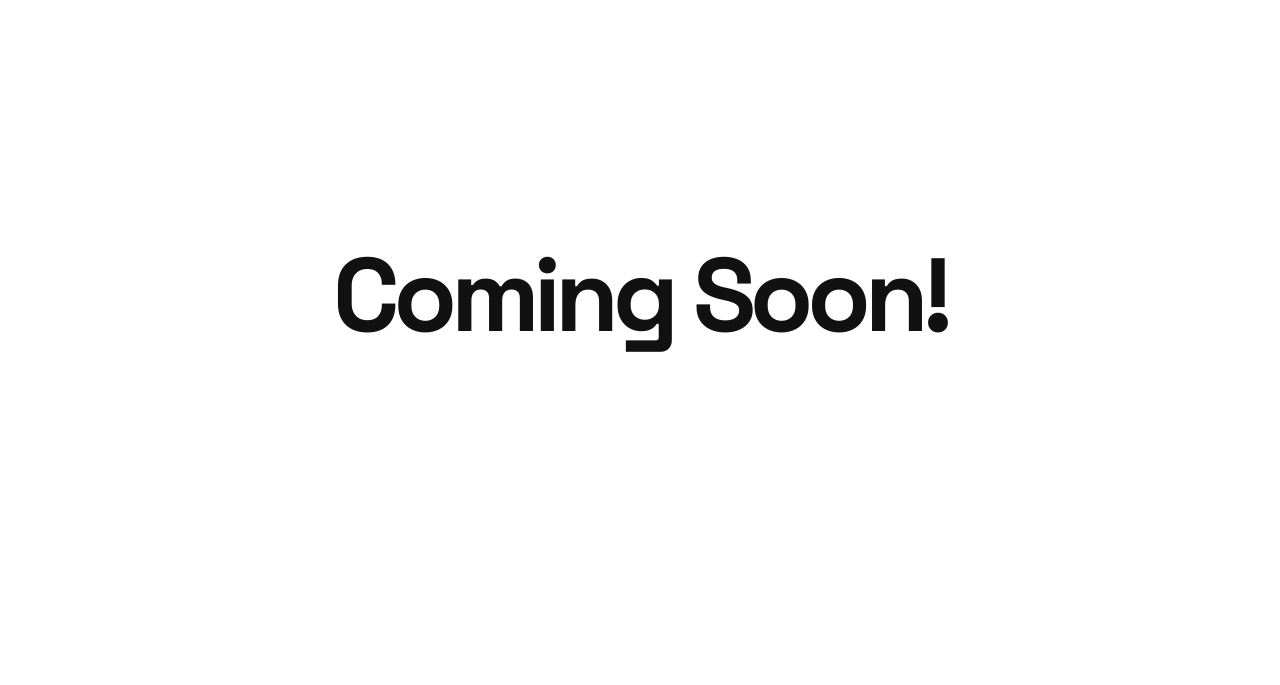
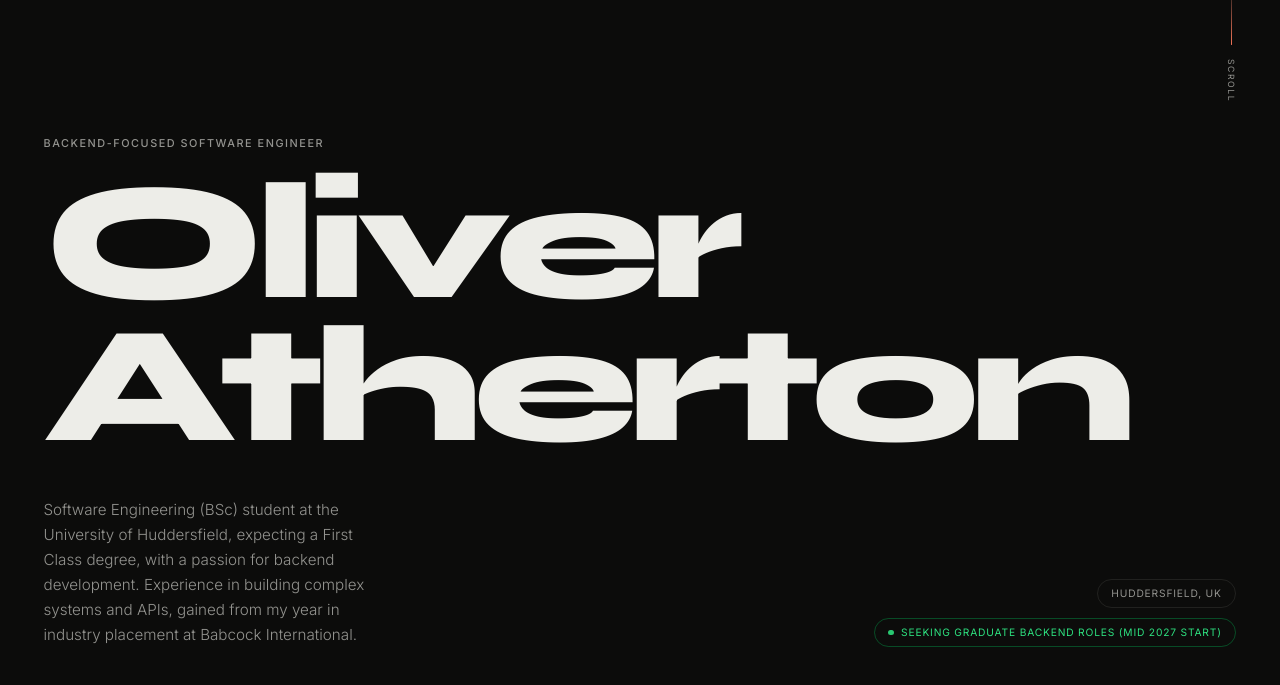
Before and after one commit to oliverhatherton/portfolio, a React (Vite) app: page / in a window 1280 px wide. Shown: the part 105-790 px from the top of the page. Built offline with nearby package versions, Linux system fonts and the light colour scheme.

Commit message:
feat: landing page done

```diff
--- a/index.html
+++ b/index.html
@@ -4,7 +4,7 @@
     <meta charset="UTF-8" />
     <link rel="icon" href="/favicon.ico" />
     <meta name="viewport" content="width=device-width, initial-scale=1.0" />
-    <title>portfolio-site</title>
+    <title>Oliver Atherton Portfolio</title>
   </head>
   <body>
     <div id="root"></div>
--- a/src/App.jsx
+++ b/src/App.jsx
@@ -1,9 +1,7 @@
+import Hero from "./components/hero";
+
 function App() {
-  return (
-    <main className="coming-soon">
-      <h1>Coming Soon!</h1>
-    </main>
-  );
+  return <Hero />;
 }
 
 export default App;
--- /dev/null
+++ b/src/components/hero/hero.css
@@ -0,0 +1,178 @@
+.hero-section {
+  --page-section-padding: 0 clamp(1.2rem, 3.4vw, 2.75rem);
+  --page-section-content-width: 110rem;
+}
+
+.hero-shell {
+  min-height: 100svh;
+  position: relative;
+  display: flex;
+  flex-direction: column;
+  justify-content: flex-end;
+  padding: clamp(7rem, 10vw, 9rem) 0
+    max(3rem, calc(3rem + env(safe-area-inset-bottom)));
+}
+
+.hero-eyebrow {
+  color: var(--muted);
+  font-size: 0.68rem;
+  font-weight: 500;
+  letter-spacing: 0.14em;
+  text-transform: uppercase;
+  margin-bottom: 1.35rem;
+}
+
+.hero-title {
+  margin: 0;
+  color: var(--fg);
+  font-family: "Syne", sans-serif;
+  font-size: clamp(4.2rem, 13vw, 11rem);
+  font-weight: 800;
+  line-height: 0.86;
+  letter-spacing: -0.055em;
+}
+
+.hero-title-line {
+  display: block;
+}
+
+.hero-bottom {
+  margin-top: clamp(1.6rem, 3vw, 2.8rem);
+  display: flex;
+  justify-content: space-between;
+  align-items: flex-end;
+  gap: 2rem;
+}
+
+.hero-desc {
+  max-width: 35ch;
+  color: var(--muted);
+  font-size: 0.95rem;
+  line-height: 1.65;
+  font-weight: 300;
+}
+
+.hero-right {
+  display: flex;
+  flex-direction: column;
+  align-items: flex-end;
+  gap: 0.6rem;
+}
+
+.hero-pill {
+  display: inline-flex;
+  align-items: center;
+  gap: 0.45rem;
+  padding: 0.48rem 0.86rem;
+  border: 1px solid var(--border);
+  border-radius: 999px;
+  color: var(--muted);
+  font-size: 0.64rem;
+  letter-spacing: 0.08em;
+  text-transform: uppercase;
+  white-space: nowrap;
+}
+
+.hero-pill-available {
+  border-color: color-mix(in srgb, #00dc64 30%, transparent);
+  color: color-mix(in srgb, #00dc64 82%, white 18%);
+}
+
+.hero-pill-dot {
+  width: 0.35rem;
+  height: 0.35rem;
+  border-radius: 999px;
+  background: currentColor;
+  animation: hero-pulse 2s ease infinite;
+}
+
+.hero-scroll-hint {
+  position: absolute;
+  top: clamp(5.5rem, 7vw, 6.7rem);
+  right: 0;
+  display: flex;
+  flex-direction: column;
+  align-items: center;
+  gap: 0.65rem;
+}
+
+.hero-scroll-line {
+  width: 1px;
+  height: 4rem;
+  background: linear-gradient(to bottom, var(--border) 0%, var(--accent2) 100%);
+  transform-origin: top;
+  animation: hero-scroll-line 2.1s ease-in-out infinite;
+}
+
+.hero-scroll-text {
+  color: var(--muted);
+  font-size: 0.54rem;
+  letter-spacing: 0.18em;
+  text-transform: uppercase;
+  writing-mode: vertical-lr;
+}
+
+@keyframes hero-pulse {
+  0%,
+  100% {
+    opacity: 1;
+  }
+
+  50% {
+    opacity: 0.45;
+  }
+}
+
+@keyframes hero-scroll-line {
+  0%,
+  100% {
+    transform: scaleY(0.35);
+    opacity: 0.45;
+  }
+
+  50% {
+    transform: scaleY(1);
+    opacity: 1;
+  }
+}
+
+@media (max-width: 42rem) {
+  .hero-section {
+    --page-section-padding: 0 1rem;
+  }
+
+  .hero-shell {
+    padding-bottom: max(2.2rem, calc(2.2rem + env(safe-area-inset-bottom)));
+  }
+
+  .hero-title {
+    font-size: clamp(3.6rem, 14vw, 8rem);
+  }
+
+  .hero-bottom {
+    flex-direction: column;
+    align-items: flex-start;
+    gap: 1.1rem;
+  }
+
+  .hero-right {
+    align-items: flex-start;
+  }
+
+  .hero-scroll-hint {
+    top: auto;
+    right: 0.4rem;
+    bottom: max(1.6rem, calc(1.6rem + env(safe-area-inset-bottom)));
+  }
+
+  .hero-scroll-line {
+    height: 2.5rem;
+  }
+}
+
+@media (prefers-reduced-motion: reduce) {
+  .hero-pill-dot,
+  .hero-scroll-line {
+    animation: none;
+  }
+}
--- /dev/null
+++ b/src/components/hero/hero.jsx
@@ -0,0 +1,47 @@
+import "./hero.css";
+import PageSection from "../pageSection";
+
+export default function Hero({
+  id = "hero",
+  eyebrow = "Backend-Focused Software Engineer",
+  titleLines = ["Oliver", "Atherton"],
+  description = "Software Engineering (BSc) student at the University of Huddersfield, expecting a First Class degree, with a passion for backend development. Experience in building complex systems and APIs, gained from my year in industry placement at Babcock International.",
+  location = "Huddersfield, UK",
+  availability = "Seeking Graduate Backend Roles (Mid 2027 Start)",
+  showScrollHint = true,
+}) {
+  return (
+    <PageSection id={id} className="hero-section">
+      <div className="hero-shell">
+        <p className="hero-eyebrow">{eyebrow}</p>
+
+        <h1 className="hero-title" aria-label={titleLines.join(" ")}>
+          {titleLines.map((line) => (
+            <span key={line} className="hero-title-line">
+              {line}
+            </span>
+          ))}
+        </h1>
+
+        <div className="hero-bottom">
+          <p className="hero-desc">{description}</p>
+
+          <div className="hero-right" aria-label="Hero metadata">
+            <p className="hero-pill">{location}</p>
+            <p className="hero-pill hero-pill-available">
+              <span className="hero-pill-dot" />
+              {availability}
+            </p>
+          </div>
+        </div>
+
+        {showScrollHint ? (
+          <div className="hero-scroll-hint" aria-hidden="true">
+            <span className="hero-scroll-line" />
+            <span className="hero-scroll-text">Scroll</span>
+          </div>
+        ) : null}
+      </div>
+    </PageSection>
+  );
+}
--- /dev/null
+++ b/src/components/hero/index.js
@@ -0,0 +1 @@
+export { default } from "./hero.jsx";
--- /dev/null
+++ b/src/components/pageSection/index.js
@@ -0,0 +1 @@
+export { default } from "./pageSection.jsx";
--- /dev/null
+++ b/src/components/pageSection/pageSection.css
@@ -0,0 +1,9 @@
+.page-section {
+  width: 100%;
+  padding: var(--page-section-padding, 4rem 1.5rem);
+}
+
+.page-section > * {
+  width: min(var(--page-section-content-width, 72rem), 100%);
+  margin-inline: auto;
+}
--- /dev/null
+++ b/src/components/pageSection/pageSection.jsx
@@ -0,0 +1,13 @@
+import "./pageSection.css";
+
+export default function PageSection({ id, className = "", children }) {
+  const sectionClassName = ["page-section", className]
+    .filter(Boolean)
+    .join(" ");
+
+  return (
+    <section id={id} className={sectionClassName}>
+      {children}
+    </section>
+  );
+}
--- a/src/index.css
+++ b/src/index.css
@@ -1,4 +1,4 @@
-@import url("https://fonts.googleapis.com/css2?family=Space+Grotesk:wght@700&display=swap");
+@import url("https://fonts.googleapis.com/css2?family=Inter:wght@300;400;500;600&family=Syne:wght@700;800&display=swap");
 
 *,
 *::before,
@@ -6,19 +6,32 @@
   box-sizing: border-box;
 }
 
-html {
-  color-scheme: light;
-  -webkit-text-size-adjust: 100%;
+:root {
+  --bg: #0c0c0b;
+  --bg2: #141413;
+  --fg: #edede8;
+  --muted: #93938f;
+  --border: rgba(237, 237, 232, 0.09);
+  --border-hover: rgba(237, 237, 232, 0.38);
+  --accent: #ff3d00;
+  --accent2: #ff7a5c;
+  --radius: 14px;
+  --transition: 0.4s cubic-bezier(0.25, 0.46, 0.45, 0.94);
+}
+
+html,
+body {
+  overscroll-behavior: none;
 }
 
 body {
-  min-height: 100svh;
   margin: 0;
-  background: #ffffff;
-  line-height: 1.5;
-  text-rendering: optimizeLegibility;
-  -webkit-font-smoothing: antialiased;
-  -moz-osx-font-smoothing: grayscale;
+  background: var(--bg);
+  color: var(--fg);
+  font-family: Inter, "Segoe UI", sans-serif;
+  transition:
+    background var(--transition),
+    color var(--transition);
 }
 
 body,
@@ -51,27 +64,3 @@ textarea,
 select {
   font: inherit;
 }
-
-#root {
-  min-height: 100svh;
-}
-
-.coming-soon {
-  min-height: 100svh;
-  display: grid;
-  place-items: center;
-  text-align: center;
-  padding: 1.5rem;
-}
-
-.coming-soon h1 {
-  color: rgb(17, 17, 17);
-  font-family: "Space Grotesk", "Segoe UI", sans-serif;
-  font-size: clamp(3rem, 10vw, 6.5rem);
-  font-weight: 700;
-  letter-spacing: -0.06em;
-  line-height: 0.95;
-  overflow-wrap: anywhere;
-  text-wrap: balance;
-  margin: 0px;
-}
```
